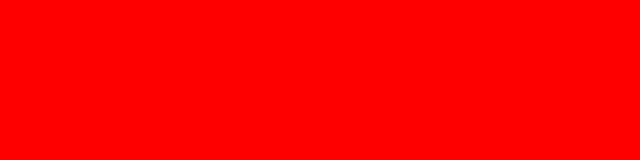
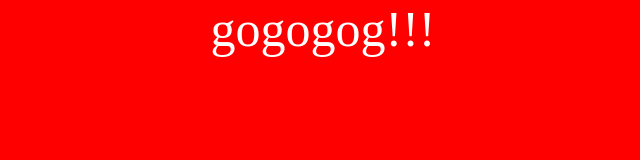
Before and after one commit to kozzztia/progect27, a plain HTML site: page index.html in a window 1280 px wide. Shown: the whole page, without its empty margins (317-957 px from the left). Drawn offline with Linux system fonts and the light colour scheme.

Commit message:
project27

```diff
--- a/index.html
+++ b/index.html
@@ -9,6 +9,7 @@
     <title>NewProgect</title>
 </head>
 <body>
+    <h1>gogogog!!!</h1>
     <script src="JavaScript/jquery-3.6.0.min.js"></script>
     <script src="JavaScript/script.js"></script>
 </body>
--- a/scss/style.css
+++ b/scss/style.css
@@ -1,3 +1,8 @@
 body{
     background: red;
 }
+h1{
+    text-align: center;
+    font-size: 50px;
+    color: #fff;
+}
```
